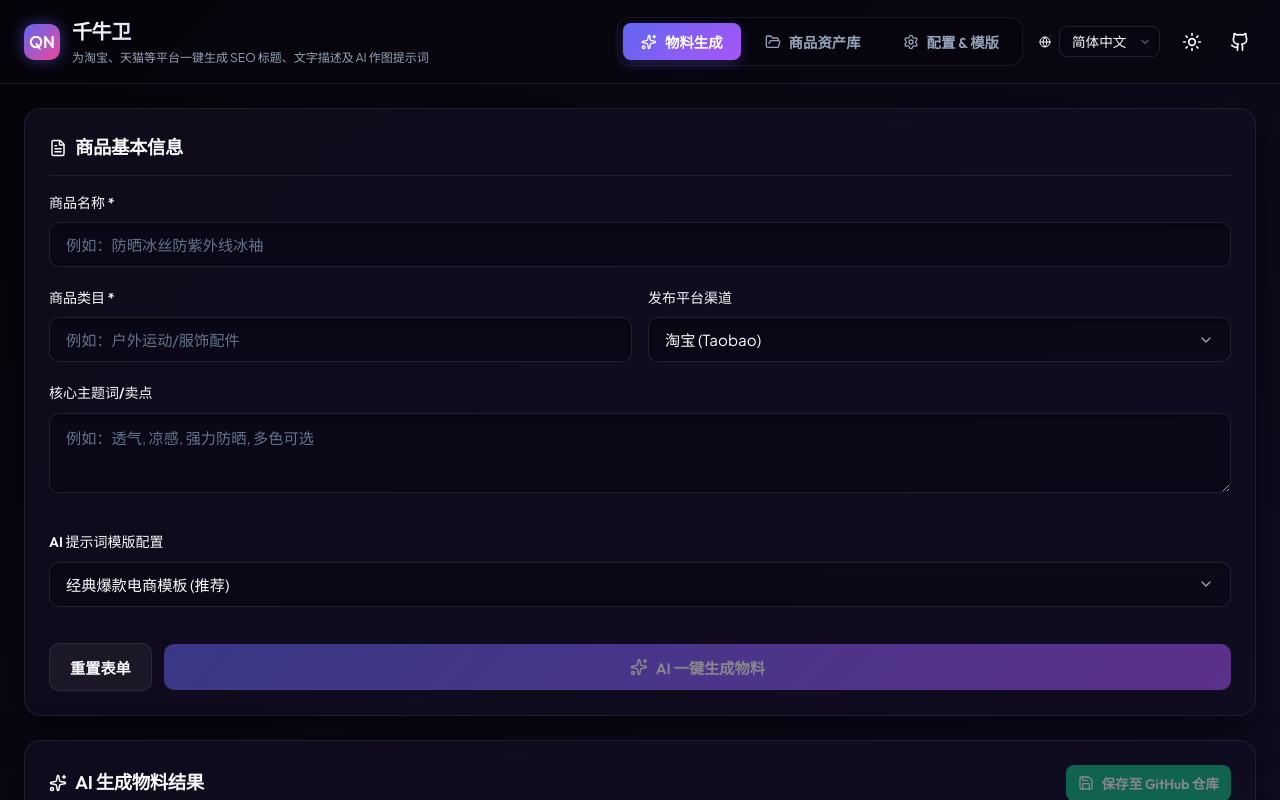
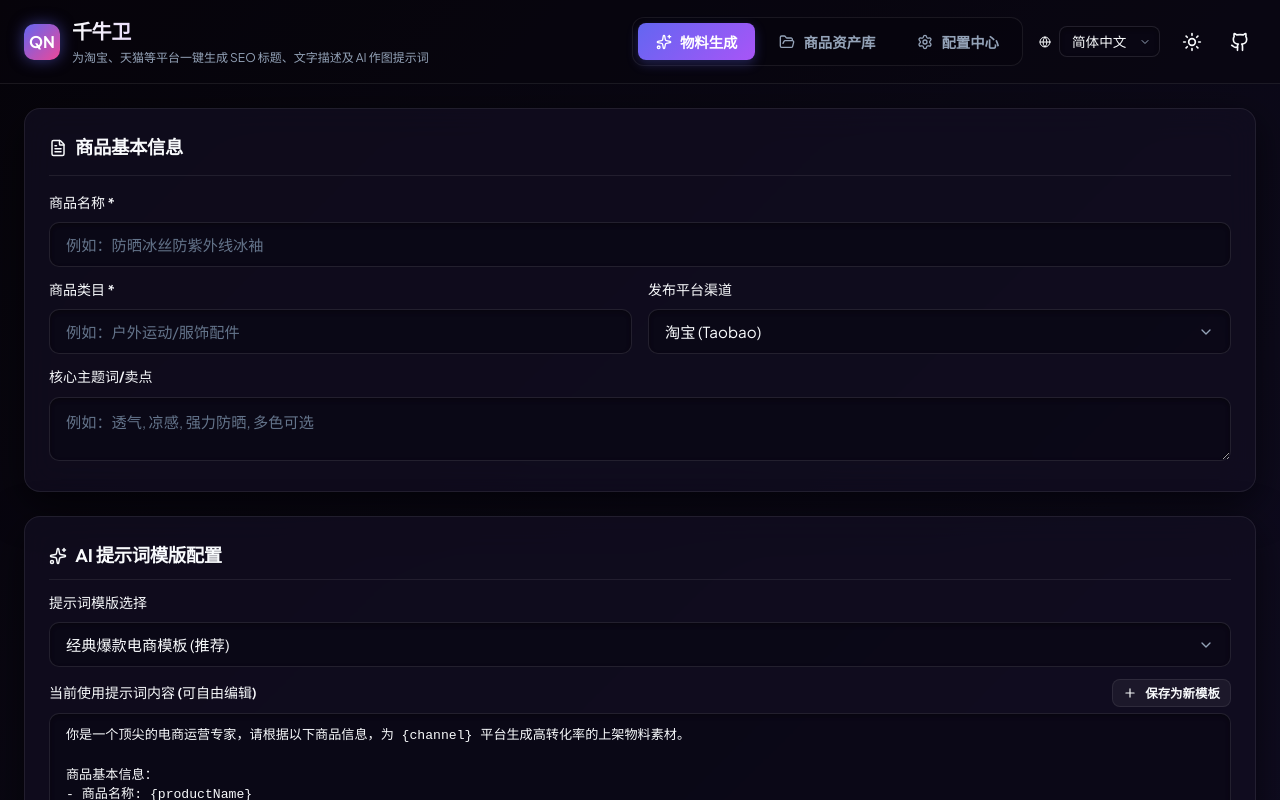
Before and after one commit to shalom-lab/qianniuwei, a React (Vite) app: page / in a window 1280 px wide. Shown: the top 800 px of the page. Built offline with nearby package versions, Linux system fonts and the light colour scheme.

Commit message:
feat: move prompt selection and editable prompt textarea to workspace sidebar for compact and unified editing

```diff
--- a/src/App.tsx
+++ b/src/App.tsx
@@ -562,7 +562,7 @@ function App() {
               onClick={() => setActiveTab('settings')}
             >
               <Settings size={16} />
-              {language === 'en' ? 'Settings & Templates' : '配置 & 模版'}
+              {t.settings}
             </button>
           </div>
 
@@ -611,6 +611,7 @@ function App() {
         <main className="main-workspace">
           {/* Left Side: Product input form & prompt template configurations */}
           <div className="workspace-column">
+            {/* Card 1: Product details */}
             <section className="glass-panel glass-card inputs-grid">
               <div className="panel-header">
                 <h2 className="panel-title">
@@ -620,7 +621,7 @@ function App() {
               </div>
 
               {/* Product Name */}
-              <div className="form-group">
+              <div className="form-group" style={{ marginBottom: '12px' }}>
                 <label className="form-label">{t.productName} *</label>
                 <input
                   type="text"
@@ -633,8 +634,8 @@ function App() {
               </div>
 
               {/* Category & Channel Row */}
-              <div className="horizontal-inputs">
-                <div className="form-group">
+              <div className="horizontal-inputs" style={{ marginBottom: '12px' }}>
+                <div className="form-group" style={{ marginBottom: 0 }}>
                   <label className="form-label">{t.category} *</label>
                   <input
                     type="text"
@@ -646,7 +647,7 @@ function App() {
                   />
                 </div>
 
-                <div className="form-group">
+                <div className="form-group" style={{ marginBottom: 0 }}>
                   <label className="form-label">{t.channel}</label>
                   <select
                     className="form-input form-select"
@@ -664,22 +665,33 @@ function App() {
               </div>
 
               {/* Keywords */}
-              <div className="form-group">
+              <div className="form-group" style={{ marginBottom: 0 }}>
                 <label className="form-label">{t.keywords}</label>
                 <textarea
                   className="form-input"
                   value={keywords}
                   onChange={(e) => setKeywords(e.target.value)}
                   placeholder={t.keywordsPlaceholder}
-                  style={{ minHeight: '80px' }}
+                  style={{ minHeight: '60px' }}
                 />
               </div>
+            </section>
 
-              {/* Simplified Template Selection (No editing text area here) */}
-              <div className="form-group" style={{ marginTop: '12px' }}>
-                <label className="form-label">{t.promptConfig}</label>
+            {/* Card 2: AI Prompt Config */}
+            <section className="glass-panel glass-card inputs-grid">
+              <div className="panel-header" style={{ marginBottom: '12px', paddingBottom: '8px' }}>
+                <h2 className="panel-title">
+                  <Sparkles size={18} className="text-secondary" />
+                  {t.promptConfig}
+                </h2>
+              </div>
+
+              {/* Template Selection Dropdown with Delete button if custom */}
+              <div className="form-group" style={{ marginBottom: '12px' }}>
+                <label className="form-label">{t.promptTemplate}</label>
+                <div className="prompt-templates-row" style={{ marginBottom: 0 }}>
                   <select
-                  className="form-input form-select"
+                    className="form-input form-select prompt-templates-select"
                     value={selectedTemplateId}
                     onChange={(e) => handleTemplateChange(e.target.value)}
                   >
@@ -689,10 +701,50 @@ function App() {
                       </option>
                     ))}
                   </select>
+
+                  {/* Delete custom template */}
+                  {(() => {
+                    const currentTpl = templatesList.find(x => x.id === selectedTemplateId);
+                    return currentTpl && !currentTpl.isSystem && (
+                      <button
+                        type="button"
+                        onClick={handleDeleteTemplate}
+                        className="btn btn-secondary btn-danger"
+                        title={t.deleteTemplate}
+                        style={{ padding: '0 12px' }}
+                      >
+                        <Trash2 size={16} />
+                      </button>
+                    );
+                  })()}
+                </div>
+              </div>
+
+              {/* Prompt editing textarea */}
+              <div className="form-group" style={{ marginBottom: '16px' }}>
+                <div className="flex-between" style={{ marginBottom: '6px' }}>
+                  <label className="form-label" style={{ margin: 0 }}>{t.editPrompt}</label>
+                  <button
+                    type="button"
+                    className="btn btn-secondary btn-sm"
+                    onClick={() => setShowSaveTemplateModal(true)}
+                    style={{ padding: '4px 10px', fontSize: '0.78rem' }}
+                  >
+                    <Plus size={14} />
+                    {t.saveAsTemplate}
+                  </button>
+                </div>
+                <textarea
+                  className="form-input prompt-textarea"
+                  value={editedPromptText}
+                  onChange={(e) => setEditedPromptText(e.target.value)}
+                  style={{ minHeight: '180px', fontSize: '0.82rem', fontFamily: 'monospace' }}
+                  placeholder="请输入提示词内容，可使用 {productName}, {category}, {keywords}, {channel} 作为占位符..."
+                />
               </div>
 
               {/* Bottom Actions */}
-              <div className="flex-between" style={{ marginTop: '16px', gap: '12px' }}>
+              <div className="flex-between" style={{ gap: '12px' }}>
                 <button
                   type="button"
                   className="btn btn-secondary"
@@ -1083,91 +1135,43 @@ function App() {
             )}
           </div>
 
-          {/* Right Column: Prompt Template Management & Synchronization */}
+          {/* Right Column: Prompt Template Syncing */}
           <div className="workspace-column">
-            <section className="glass-panel glass-card inputs-grid">
+            <section className="glass-panel glass-card inputs-grid" style={{ minHeight: '100%' }}>
               <div className="panel-header">
                 <h2 className="panel-title">
-                  <Settings size={18} className="text-secondary" />
-                  {language === 'en' ? 'Prompt Template Management' : '提示词模板管理'}
+                  <Globe size={18} className="text-secondary" />
+                  {language === 'en' ? 'Template Backup & Sync' : '提示词模板备份与同步'}
                 </h2>
               </div>
 
-              <div className="prompt-area">
-                <label className="form-label">{t.promptConfig}</label>
-                <div className="prompt-templates-row">
-                  <select
-                    className="form-input form-select prompt-templates-select"
-                    value={selectedTemplateId}
-                    onChange={(e) => handleTemplateChange(e.target.value)}
-                  >
-                    {templatesList.map(tpl => (
-                      <option key={tpl.id} value={tpl.id}>
-                        {language === 'en' ? tpl.nameEn : language === 'zh-TW' ? tpl.nameTw : tpl.name}
-                      </option>
-                    ))}
-                  </select>
+              <p style={{ fontSize: '0.85rem', color: 'var(--text-secondary)', marginBottom: '16px', lineHeight: '1.5' }}>
+                {language === 'en'
+                  ? 'Backup your custom prompt templates to your GitHub repository as prompt.json, or pull existing templates to this browser.'
+                  : '将您自定义的提示词模板以 prompt.json 备份同步至绑定的 GitHub 仓库，或从 GitHub 拉取已有模板到此浏览器中。'}
+              </p>
 
-                  {/* Delete custom template */}
-                  {(() => {
-                    const currentTpl = templatesList.find(x => x.id === selectedTemplateId);
-                    return currentTpl && !currentTpl.isSystem && (
+              <div style={{ display: 'flex', flexDirection: 'column', gap: '12px' }}>
                 <button
                   type="button"
-                        onClick={handleDeleteTemplate}
-                        className="btn btn-secondary btn-danger"
-                        title={t.deleteTemplate}
-                        style={{ padding: '0 12px' }}
-                      >
-                        <Trash2 size={16} />
-                      </button>
-                    );
-                  })()}
-                </div>
-
-                <div className="prompt-templates-row" style={{ marginTop: '8px', marginBottom: '8px' }}>
-                  <button
-                    type="button"
-                    className="btn btn-secondary btn-sm"
+                  className="btn btn-secondary"
                   onClick={handleUploadTemplatesToGitHub}
                   disabled={!githubToken || !githubRepo}
-                    style={{ flex: 1, fontSize: '0.8rem' }}
+                  style={{ width: '100%', display: 'flex', justifyContent: 'center', gap: '8px' }}
                 >
-                    <Save size={14} />
-                    {language === 'en' ? 'Upload Templates (prompt.json)' : '上传模板至 GitHub'}
+                  <Save size={16} />
+                  {language === 'en' ? 'Upload Custom Templates (prompt.json)' : '备份自定义模板至 GitHub (prompt.json)'}
                 </button>
                 <button
                   type="button"
-                    className="btn btn-secondary btn-sm"
+                  className="btn btn-secondary"
                   onClick={handlePullTemplatesFromGitHub}
                   disabled={!githubToken || !githubRepo}
-                    style={{ flex: 1, fontSize: '0.8rem' }}
+                  style={{ width: '100%', display: 'flex', justifyContent: 'center', gap: '8px' }}
                 >
-                    <RefreshCw size={14} />
-                    {language === 'en' ? 'Pull from GitHub' : '从 GitHub 拉取模板'}
+                  <RefreshCw size={16} />
+                  {language === 'en' ? 'Pull Templates from GitHub' : '从 GitHub 同步/拉取备份模板'}
                 </button>
-                </div>
-
-                <div className="form-group">
-                  <div className="flex-between" style={{ marginBottom: '6px' }}>
-                    <label className="form-label" style={{ margin: 0 }}>{t.editPrompt}</label>
-                    <button
-                      type="button"
-                      className="btn btn-secondary btn-sm"
-                      onClick={() => setShowSaveTemplateModal(true)}
-                      style={{ padding: '4px 10px', fontSize: '0.78rem' }}
-                    >
-                      <Plus size={14} />
-                      {t.saveAsTemplate}
-                    </button>
-                  </div>
-                  <textarea
-                    className="form-input prompt-textarea"
-                    value={editedPromptText}
-                    onChange={(e) => setEditedPromptText(e.target.value)}
-                    style={{ minHeight: '340px' }}
-                  />
-                </div>
               </div>
             </section>
           </div>
```
Lines whose indentation alone changed are shown as unchanged.
